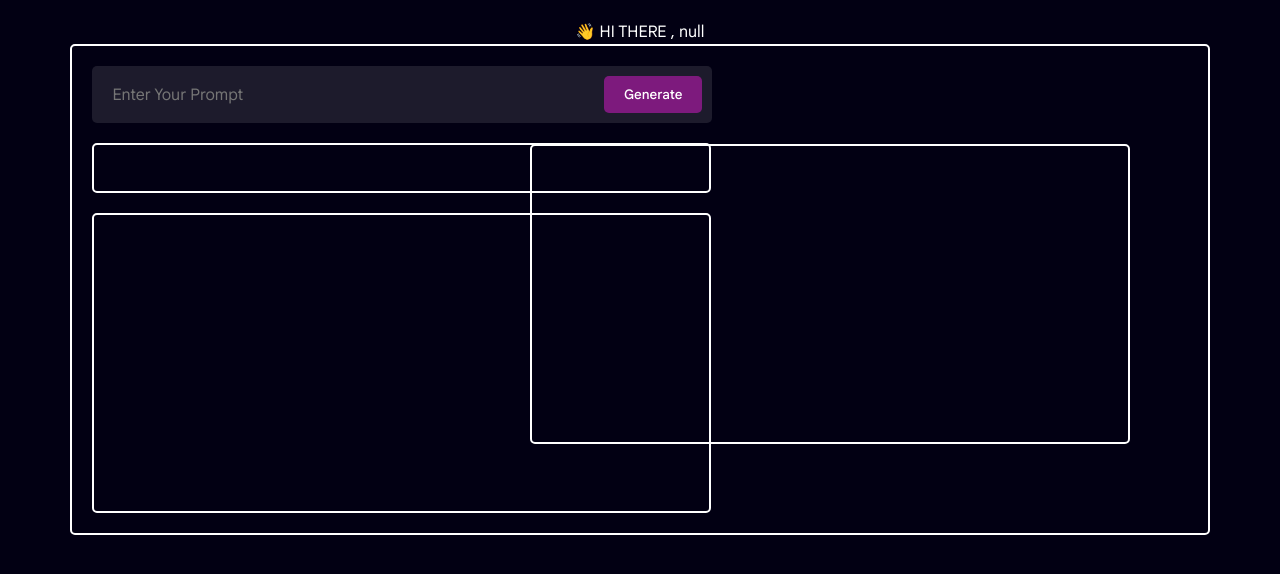
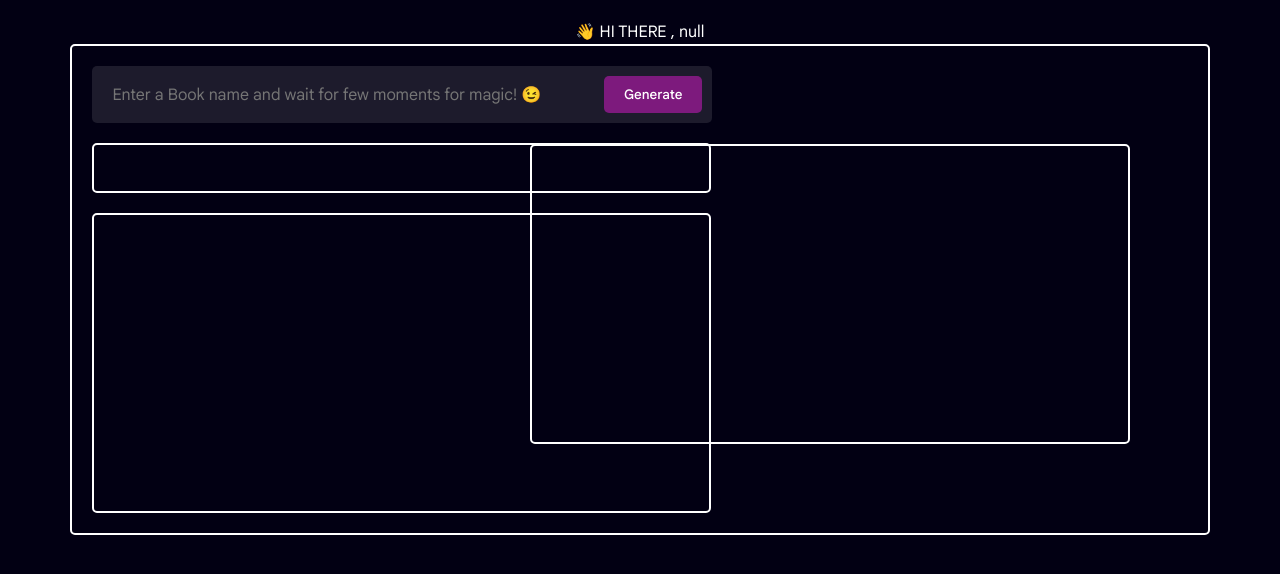
Before and after one commit to Nistha-diwedi/Transposing-Tales, a plain HTML site: page index.html in a window 1280 px wide. Shown: the part 146-720 px from the top of the page. Drawn offline with Linux system fonts and the light colour scheme.

Commit message:
index.html

```diff
--- a/index.html
+++ b/index.html
@@ -46,7 +46,7 @@
         <div class="content">
             <iframe src="" id="ytIframe" frameborder="0"></iframe>
             <div class="inputbyuser">
-                <input type="text" id="queryInput" placeholder="Enter Your Prompt">
+                <input type="text" id="queryInput" placeholder="Enter a Book name and wait for few moments for magic! 😉">
                 <input style="display: none;" type="text" id="systemPromptInput"
                     placeholder="Enter a system prompt (optional)" style="width: 25%;"
                     value="User Will Give You A Prompt Of Book Title along with language And You Have To Create a point wise summary of '500 words' strictly having '10 words' in a single point and Lyrics On Basis Of The Book's Genres in user inputted language. \n">
```
